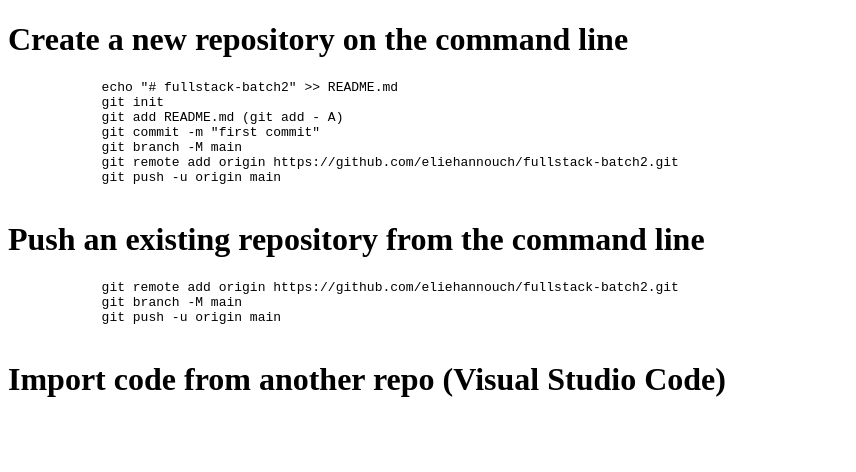
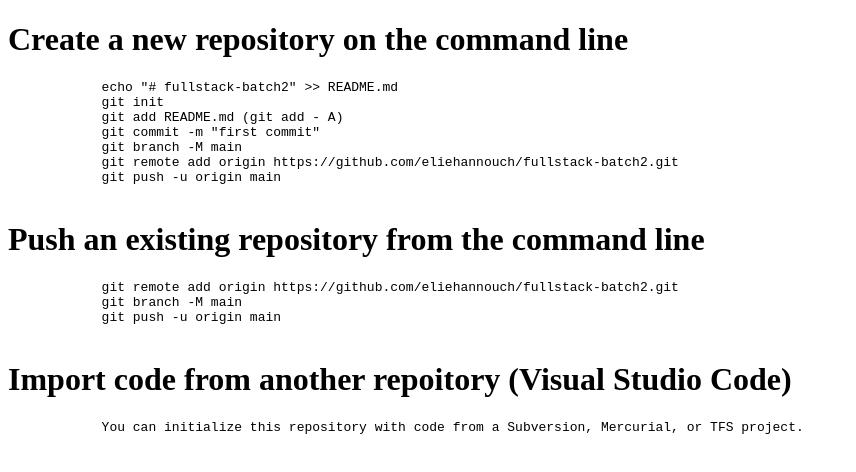
Before and after one commit to eliebouabdallah/fullstack-batch2, a plain HTML site: page Git_Basic_Commands.html in a window 1280 px wide. Shown: the whole page, without its empty margins (0-856 px from the left). Drawn offline with Linux system fonts and the light colour scheme.

Commit message:
second commit

```diff
--- a/Git_Basic_Commands.html
+++ b/Git_Basic_Commands.html
@@ -28,7 +28,10 @@
         </pre>
     </div>
     <div>
-        <h1>Import code from another repo (Visual Studio Code)</h1>
+        <h1>Import code from another repoitory (Visual Studio Code)</h1>
+        <pre>
+            You can initialize this repository with code from a Subversion, Mercurial, or TFS project.
+        </pre>
     </div>
 </body>
 </html>
```
